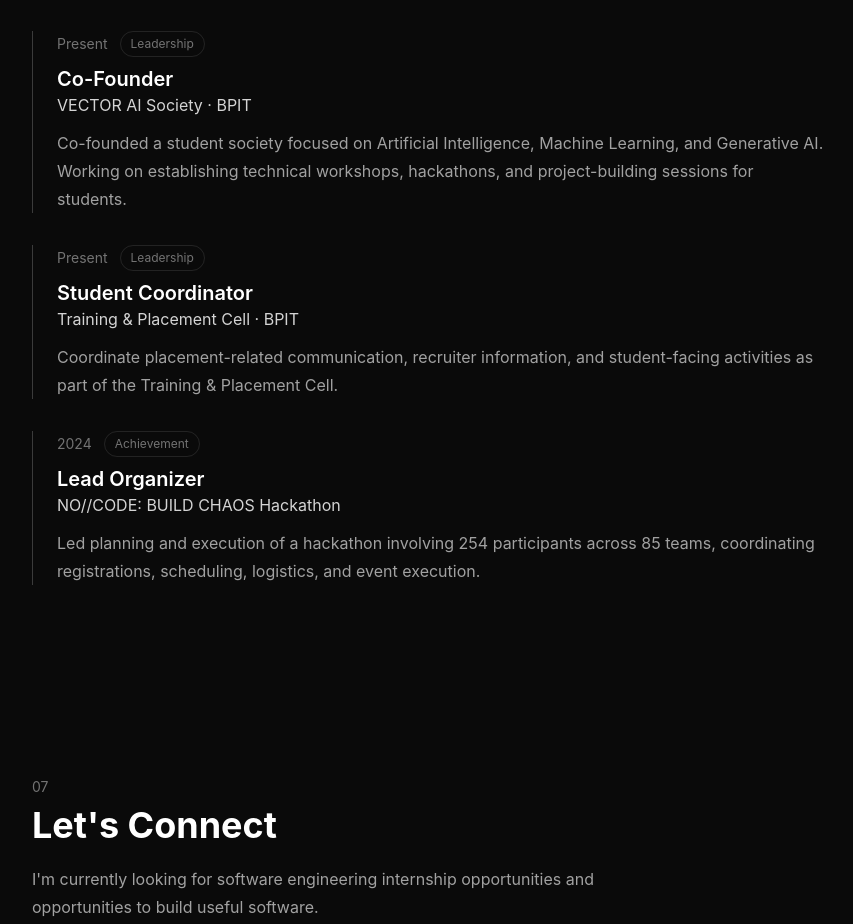
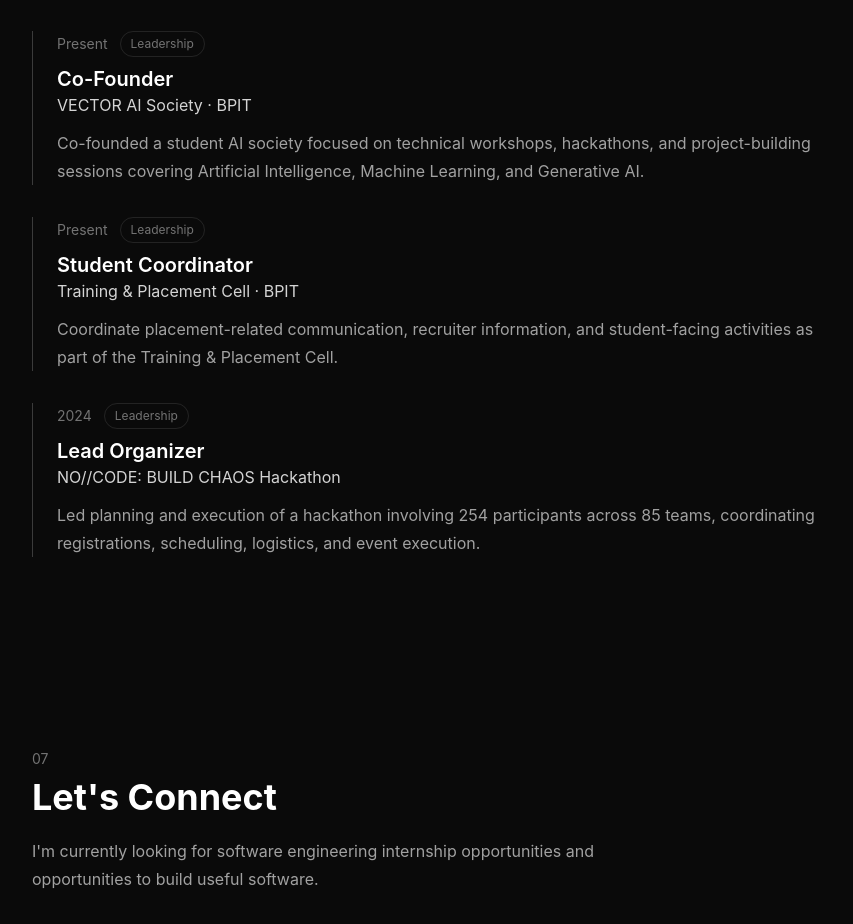
Before and after one commit to jaindhruv04/dhruv-portfolio, a React (Vite) app: page / in a window 1280 px wide. Shown: the part 4220-5144 px from the top of the page, without its empty margins (32-885 px from the left). Built offline with nearby package versions, Linux system fonts and the light colour scheme.

Commit message:
Refine experience and leadership copy

```diff
--- a/src/components/experience.jsx
+++ b/src/components/experience.jsx
@@ -5,7 +5,7 @@ const experience = [
     organization: "VECTOR AI Society · BPIT",
     date: "Present",
     description:
-      "Co-founded a student society focused on Artificial Intelligence, Machine Learning, and Generative AI. Working on establishing technical workshops, hackathons, and project-building sessions for students.",
+      "Co-founded a student AI society focused on technical workshops, hackathons, and project-building sessions covering Artificial Intelligence, Machine Learning, and Generative AI.",
   },
   {
     type: "Leadership",
@@ -16,7 +16,7 @@ const experience = [
       "Coordinate placement-related communication, recruiter information, and student-facing activities as part of the Training & Placement Cell.",
   },
   {
-    type: "Achievement",
+    type: "Leadership",
     role: "Lead Organizer",
     organization: "NO//CODE: BUILD CHAOS Hackathon",
     date: "2024",
@@ -30,30 +30,18 @@ function Experience() {
     <section id="experience" className="px-6 py-24">
       <div className="mx-auto max-w-6xl">
         <p className="text-sm text-neutral-500">06</p>
-
         <h2 className="mt-2 text-4xl font-bold">Experience & Leadership</h2>
 
         <div className="mt-12 space-y-8">
           {experience.map((item) => (
-            <div
-              key={`${item.role}-${item.organization}`}
-              className="border-l border-white/20 pl-6"
-            >
+            <div key={`${item.role}-${item.organization}`} className="border-l border-white/20 pl-6">
               <div className="flex flex-wrap items-center gap-3">
                 <p className="text-sm text-neutral-500">{item.date}</p>
-
-                <span className="rounded-full border border-white/10 px-2.5 py-1 text-xs text-neutral-500">
-                  {item.type}
-                </span>
+                <span className="rounded-full border border-white/10 px-2.5 py-1 text-xs text-neutral-500">{item.type}</span>
               </div>
-
               <h3 className="mt-2 text-xl font-semibold">{item.role}</h3>
-
               <p className="text-neutral-300">{item.organization}</p>
-
-              <p className="mt-3 max-w-3xl leading-7 text-neutral-400">
-                {item.description}
-              </p>
+              <p className="mt-3 max-w-3xl leading-7 text-neutral-400">{item.description}</p>
             </div>
           ))}
         </div>
```
